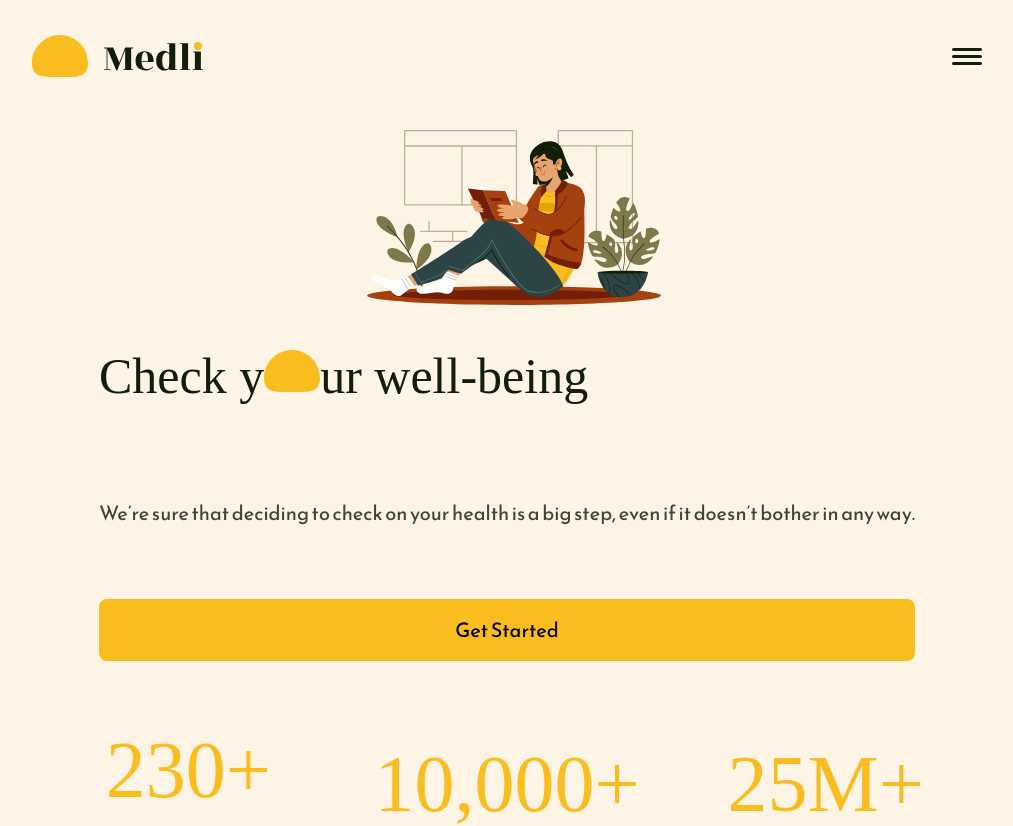
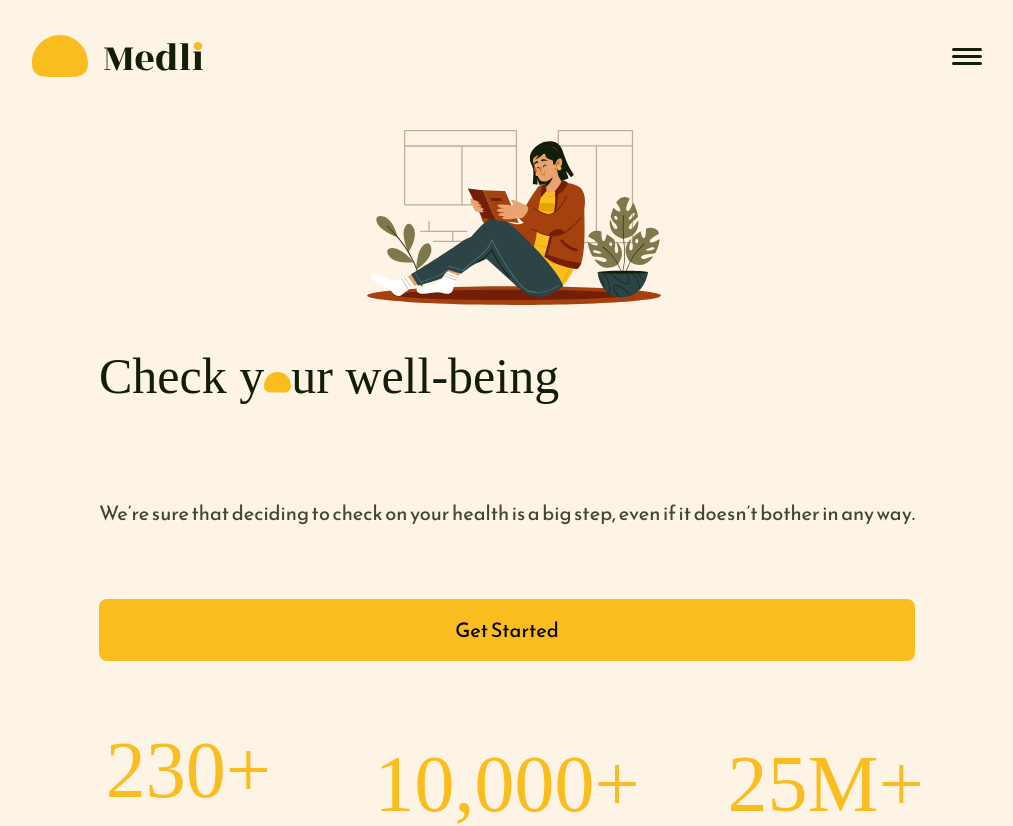
Before and after one commit to KrissDrawing/Medli, a React (Create React App) app: page / in a window 1280 px wide. Shown: the top 826 px of the page, without its empty margins (133-1146 px from the left). Built offline with nearby package versions, Linux system fonts and the light colour scheme; a web font is replaced by a local one.

Commit message:
Fixed logotype inside hero header and fixed text wrap

```diff
--- a/src/Components/Utility/Utility.js
+++ b/src/Components/Utility/Utility.js
@@ -63,3 +63,8 @@ export const Paragraph = styled.p`
     line-height: 36px;
   }
 `;
+
+export const NoWrap = styled.span`
+  white-space: nowrap;
+  font: inherit;
+`;
--- a/src/Sections/Hero/Hero.js
+++ b/src/Sections/Hero/Hero.js
@@ -1,6 +1,6 @@
 import React from "react";
 import styled from "styled-components";
-import { H2, Paragraph } from "Components/Utility/Utility";
+import { H2, Paragraph, NoWrap } from "Components/Utility/Utility";
 import CTAButton from "Components/Button/CTAButton";
 import heroImg from "./heroImg.svg";
 import logotype from "assets/img/logo/logotype.svg";
@@ -37,6 +37,13 @@ const Img = styled.img`
   }
 `;
 
+const Logotype = styled.img`
+  width: 27px;
+  @media (min-width: ${({ theme }) => theme.screenSize.md}) {
+    width: 43px;
+  }
+`;
+
 const StyledParagraph = styled(Paragraph)`
   margin: 16px 0 30px 0;
 `;
@@ -47,9 +54,14 @@ const Hero = () => {
       <Img src={heroImg} />
       <InfoWrapper>
         <H2>
-          Check y
-          <img src={logotype} />
-          ur well-being
+          Check{" "}
+          <NoWrap>
+            y
+            <Logotype src={logotype} />
+            ur
+          </NoWrap>{" "}
+          <wbr />
+          <NoWrap>well-being</NoWrap>
         </H2>
         <StyledParagraph>
           We’re sure that deciding to check on your health is a big step, even if it doesn’t bother
```
